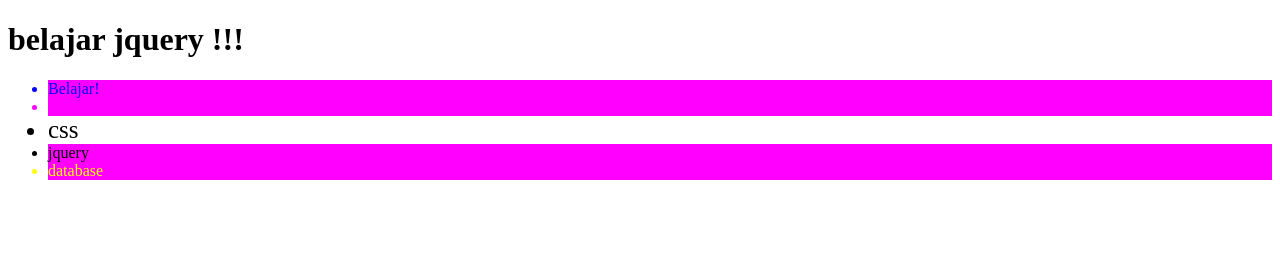
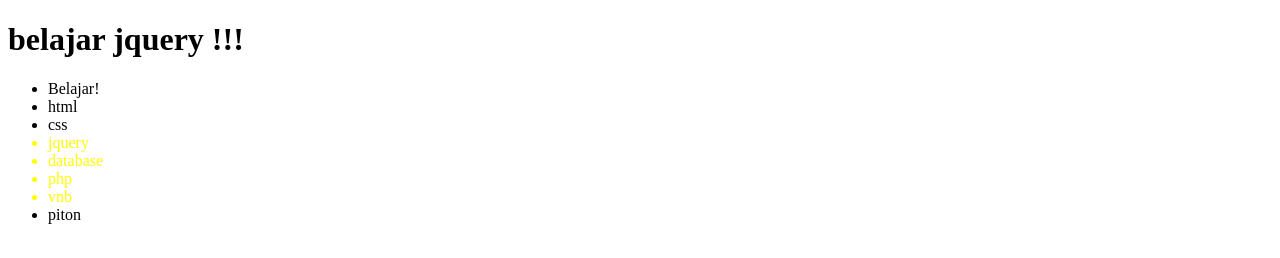
Before and after one commit to boyet007/jquery-tutorial, a plain HTML site: page index.html in a window 1280 px wide. Drawn offline with nearby package versions, Linux system fonts and the light colour scheme.

Commit message:
12 siblings

```diff
--- a/index.html
+++ b/index.html
@@ -30,25 +30,26 @@
         <li id="css">css</li>
         <li>jquery</li>
         <li>database</li>
+        <li>php</li>
+        <li>vnb</li>
+        <li id="pi">piton</li>
     </ul>
     <script src="https://code.jquery.com/jquery-3.4.1.js"></script>
     <script>
     $(document).ready(function() {
-        //traversing
-        //li pertama
-        $('li').first().css('color', 'blue');
+        //sibling semua yang ada 1 parent ama dia kecuali yang id css
+        //$('#css').siblings().css('color', 'magenta');
 
-        // eq -> index keberapa
-        $('li').eq(1).css('color', 'magenta');
+        //mmilih 1 query setelah css
+        //$('#css').next().css('color', 'blue');
 
-        //li terakhir
-        $('li').last().css('color', 'yellow');
+        //milih semua query setelah css ngasih tau berenti sampe id di pi
+        $('#css').nextUntil('#pi').css('color', 'yellow');
 
-        //li yang css aja
-        $('li').filter('#css').css('fontSize', '25px');
+        //previous sebelumnya
 
-        //lawan filter
-        $('li').not('#css').css('background', 'magenta');
+
+
 
     });
     </script>
```
